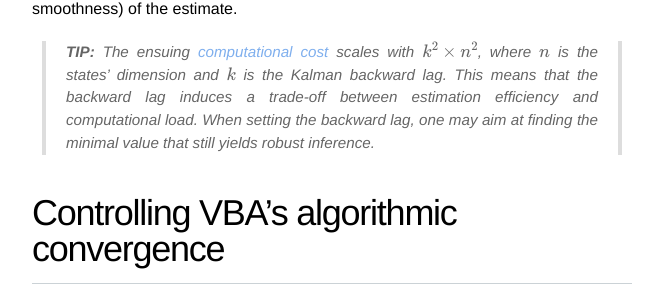
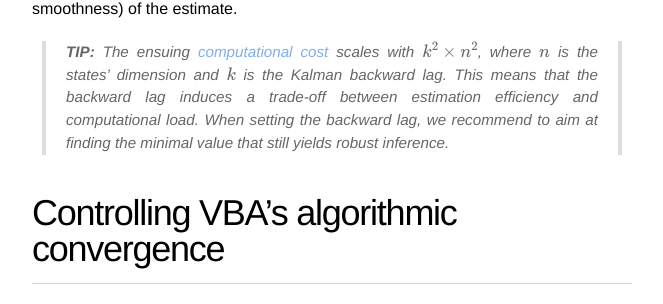
Before and after one commit to MBB-team/VBA-toolbox, a Jekyll site: the page built from _wiki/Controlling-the-inversion-using-VBA-options.md, in a window 1280 px wide and 900 px high, scrolled down 3298 px. Shown: the part 194-498 px from the top of the window, without its empty margins (308-971 px from the left). Built offline with Jekyll 4.4.1, drawn with Linux system fonts in a browser that asks for light colours; nearby versions of some CDN libraries; formulas are drawn with MathJax 3.

Commit message:
Update Controlling-the-inversion-using-VBA-options.md

```diff
--- a/_wiki/Controlling-the-inversion-using-VBA-options.md
+++ b/_wiki/Controlling-the-inversion-using-VBA-options.md
@@ -74,7 +74,7 @@ options.backwardLag = 10 ;
 
 The main effect of increasing the lag is to average across more data points when deriving the hidden states, hence improving the precision (and the temporal smoothness) of the estimate.
 
-> **TIP:** The ensuing [computational cost](https://en.wikipedia.org/wiki/Computational_complexity_of_mathematical_operations) scales with $$k^2 \times n^2$$, where $$n$$ is the states' dimension and $$k$$ is the Kalman backward lag. This means that the backward lag induces a trade-off between estimation efficiency and computational load. When setting the backward lag, one may aim at finding the minimal value that still yields robust inference.
+> **TIP:** The ensuing [computational cost](https://en.wikipedia.org/wiki/Computational_complexity_of_mathematical_operations) scales with $$k^2 \times n^2$$, where $$n$$ is the states' dimension and $$k$$ is the Kalman backward lag. This means that the backward lag induces a trade-off between estimation efficiency and computational load. When setting the backward lag, we recommend to aim at finding the minimal value that still yields robust inference.
 
 
 # Controlling VBA's algorithmic convergence
```
